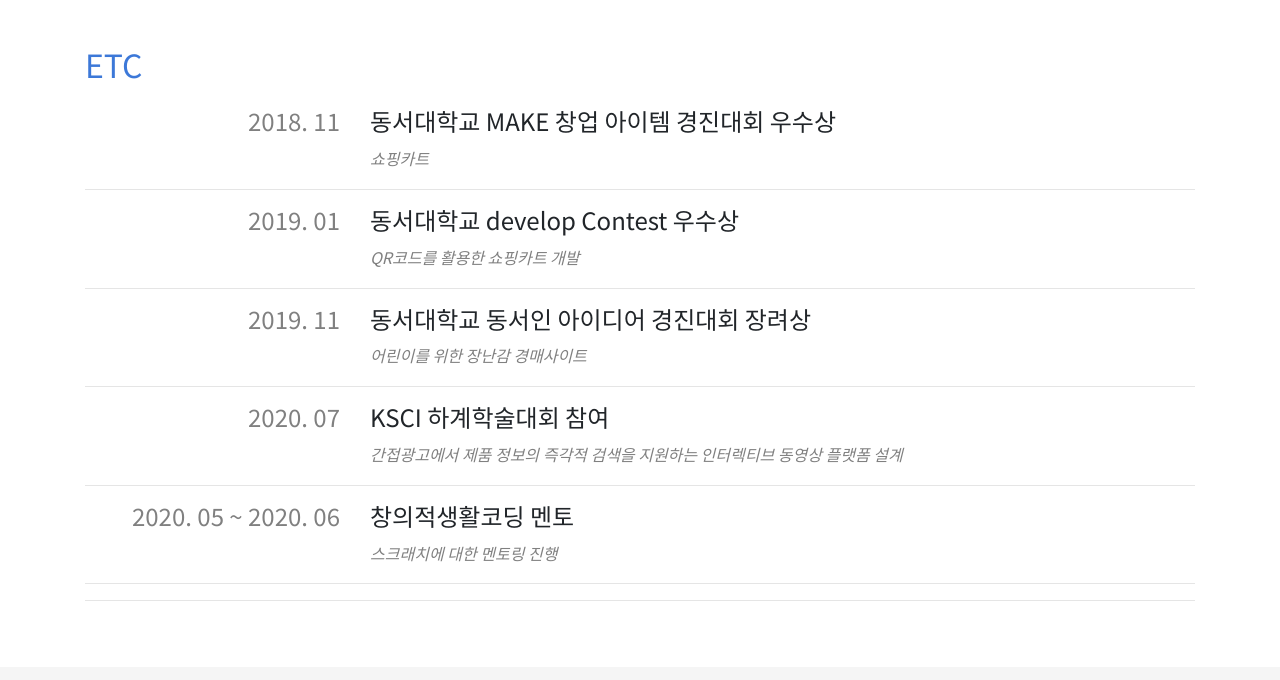
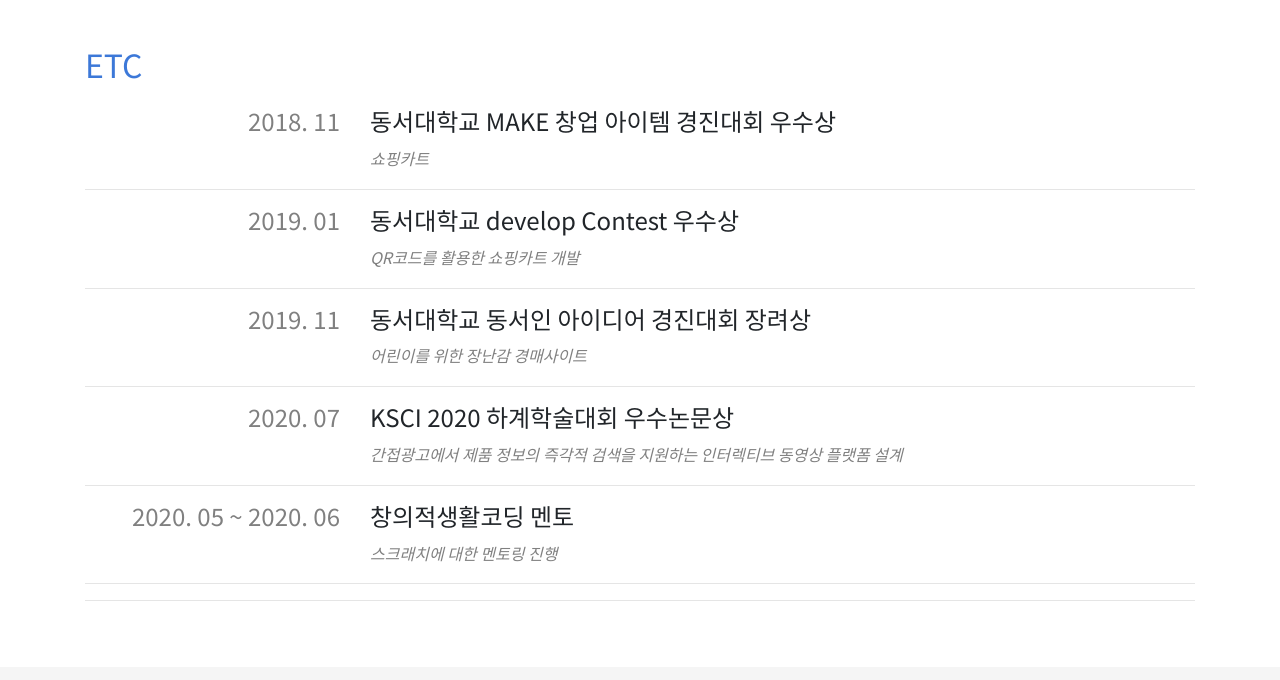
Before and after one commit to Imddong2/Imddong2.github.io, a plain HTML site: page index.html in a window 1280 px wide. Shown: the part 3632-4312 px from the top of the page. Drawn offline with nearby package versions, Linux system fonts and the light colour scheme; files that its build step writes are made by us from their sources.

Commit message:
내용 수정

```diff
--- a/index.html
+++ b/index.html
@@ -476,7 +476,7 @@
                   <h4 class="gray">2020. 07</h4>
                 </div>
                 <div class="col-md-9 col-12">
-                  <h4>KSCI 하계학술대회 참여</h4>
+                  <h4>KSCI 2020 하계학술대회 우수논문상</h4>
                   <i class="gray">간접광고에서 제품 정보의 즉각적 검색을 지원하는 인터렉티브 동영상 플랫폼 설계</i>
                 </div>
               </div>
```
